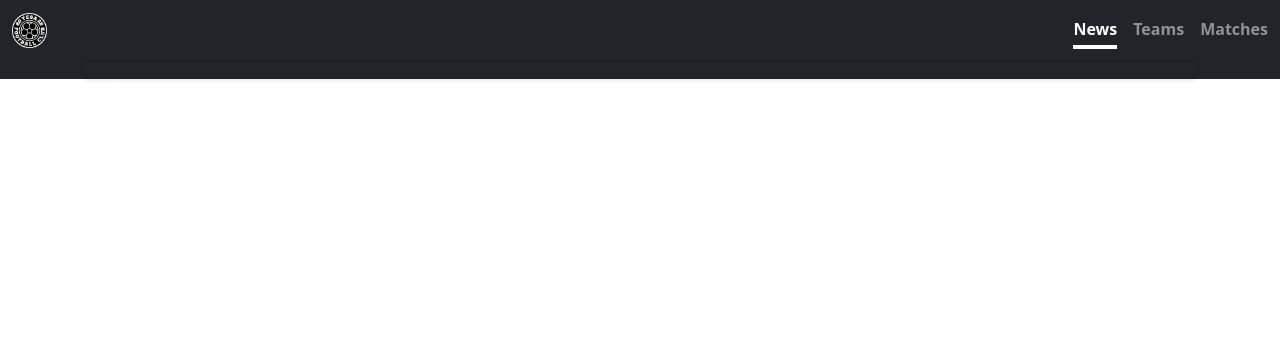
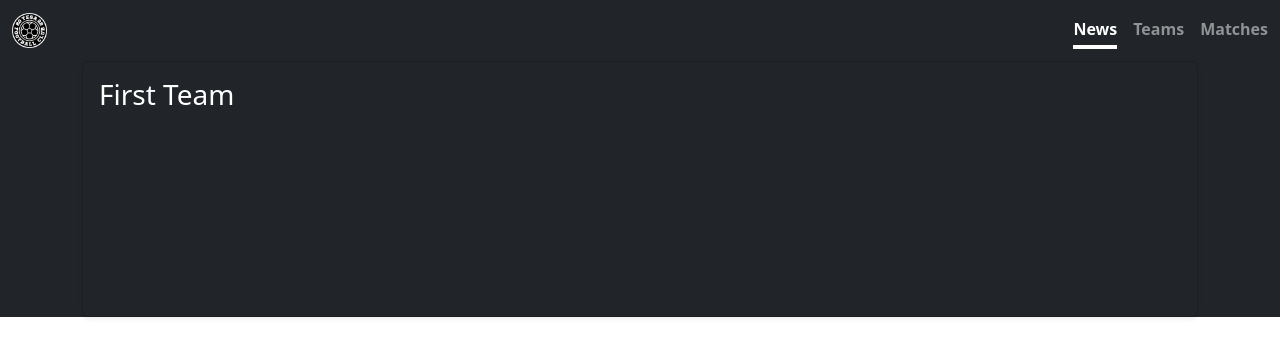
Before and after one commit to tesafc/tesafc.github.io, a Jekyll site: the page built from teams.html, in a window 1280 px wide. Shown: the top 357 px of the page. Built offline with Jekyll 4.4.1, drawn with Linux system fonts in a browser that asks for light colours.

Commit message:
Update teams.html

```diff
--- a/teams.html
+++ b/teams.html
@@ -5,7 +5,7 @@ title: teams
 
 <div class="text-bg-dark">
   <div class="container">
-    <div class="card text-bg-dark shadow-sm p-2">
+    <div class="card text-bg-dark shadow-sm p-2" style="height: 16rem;">
       <img src="" class="card-img" alt="">
       <div class="card-img-overlay">
         <h3 class="card-title text-capitalize">first team</h3>
```
